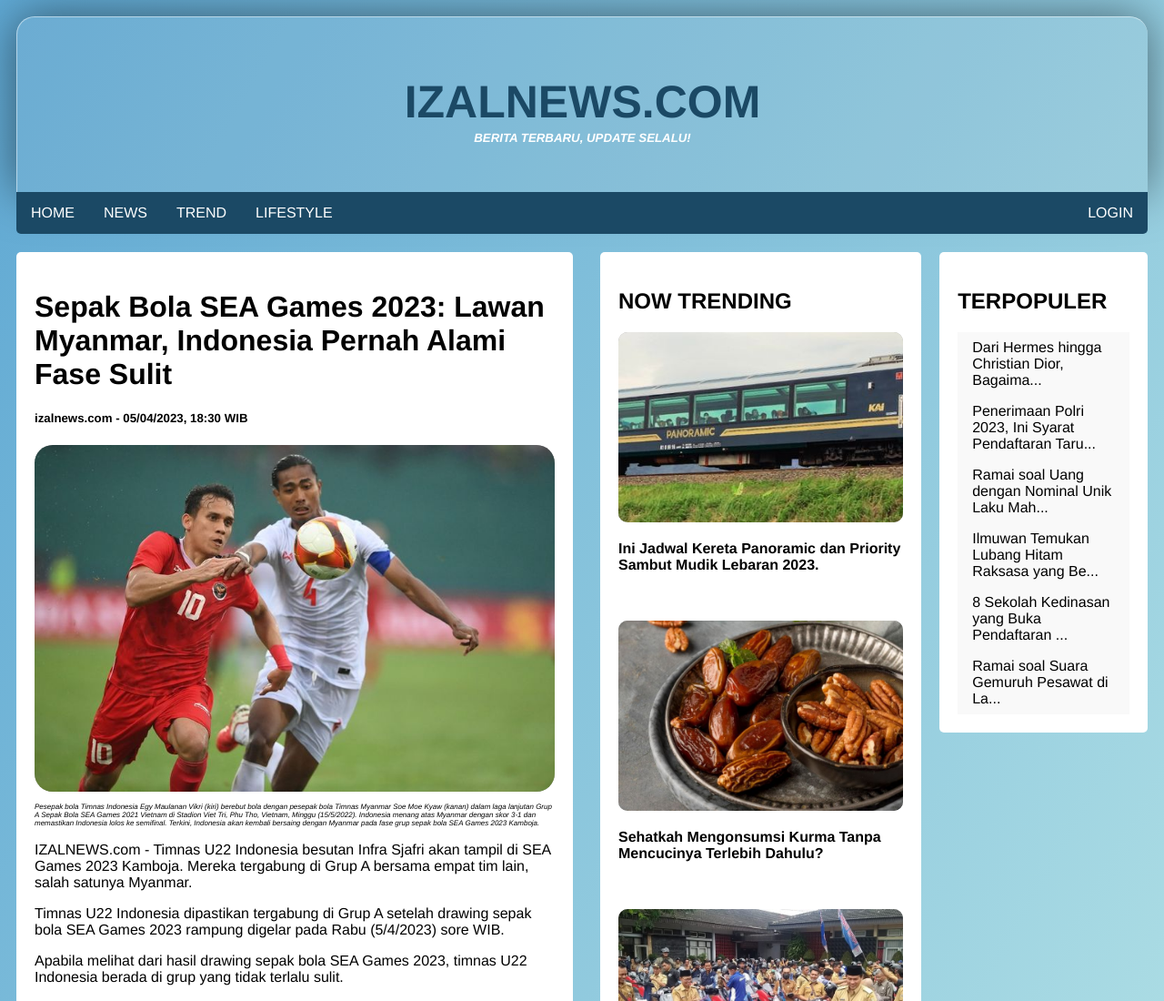
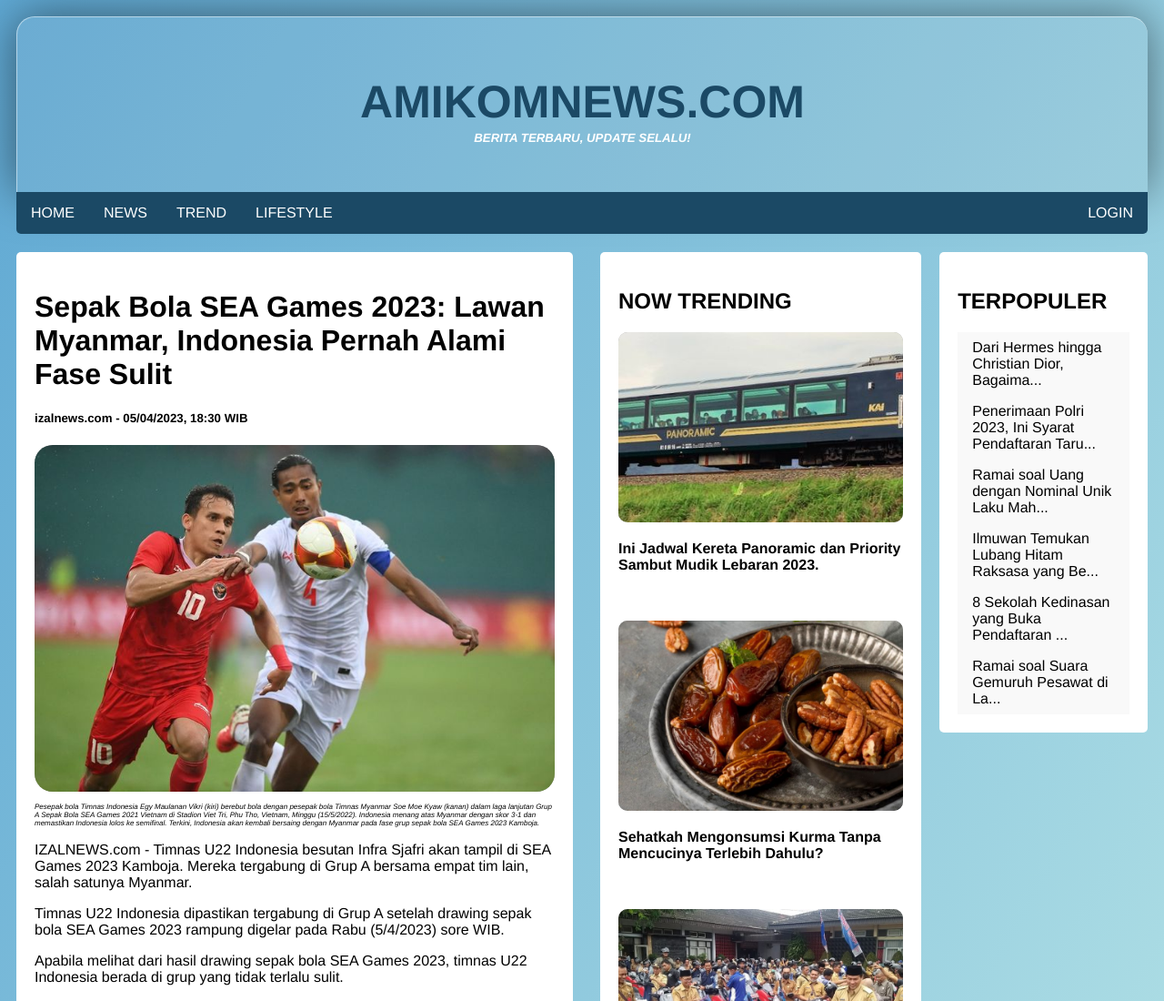
Before and after one commit to icanselalubenar/AMIKOM-NEWS, a plain HTML site: page index.html in a window 1280 px wide. Shown: the top 1100 px of the page at 91% size. Drawn offline with Linux system fonts and the light colour scheme.

Commit message:
Update index.html

```diff
--- a/index.html
+++ b/index.html
@@ -10,7 +10,7 @@
   <body>
     <div class="container">
       <div class="header">
-        <h1>IZALNEWS.COM</h1>
+        <h1>AMIKOMNEWS.COM</h1>
         <h5>BERITA TERBARU, UPDATE SELALU!</h5>
       </div>
 
```
